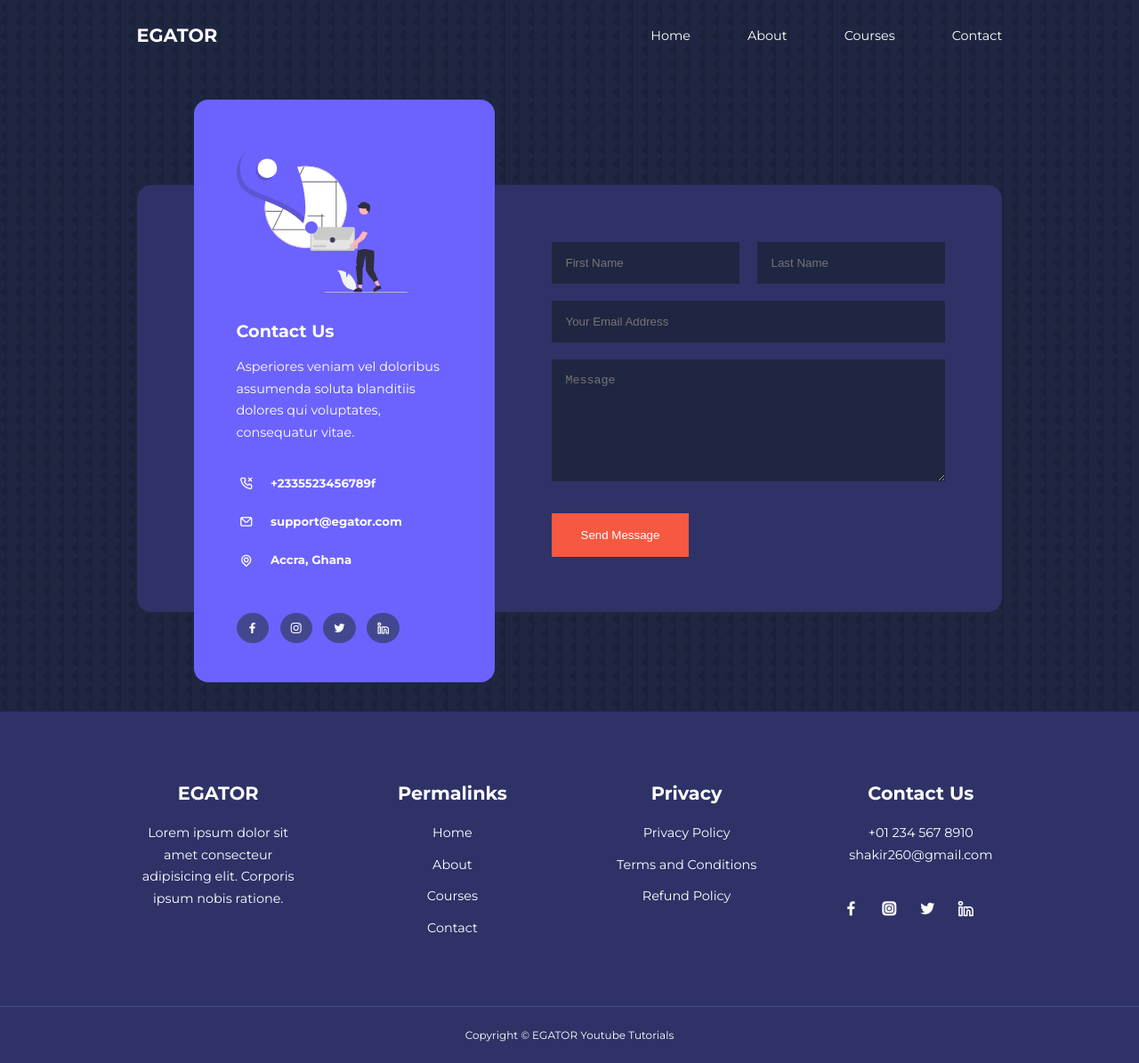
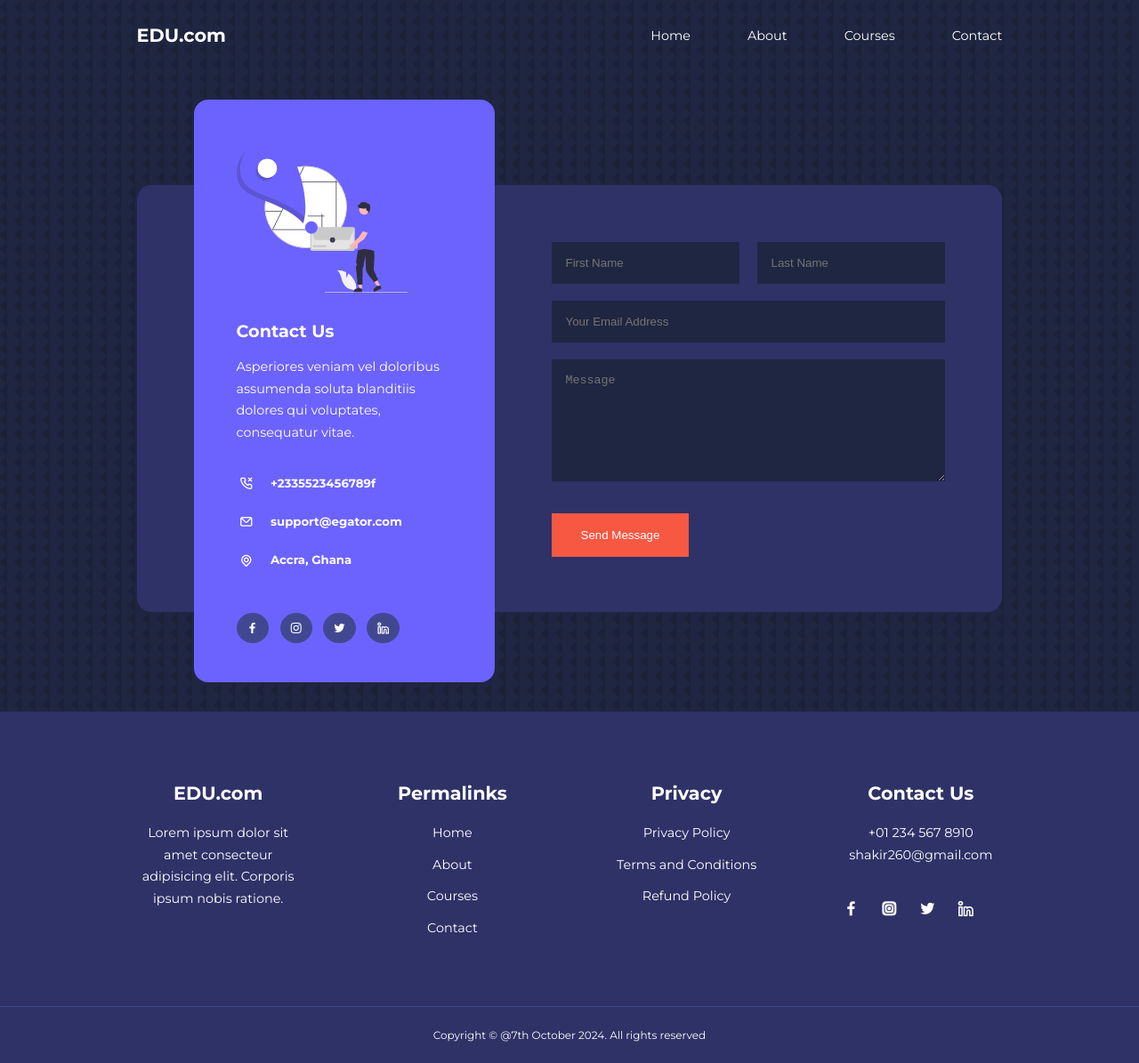
Before and after one commit to Bintu124/educawebsite, a plain HTML site: page contact.html in a window 1280 px wide. Shown: the whole page at 89% size. Drawn offline with nearby package versions, Linux system fonts and the light colour scheme.

Commit message:
code update

```diff
--- a/contact.html
+++ b/contact.html
@@ -24,7 +24,7 @@
 <body>
 <nav>
     <div class="container nav-container">
-          <a href="index.html"><h4>EGATOR</h4></a>
+          <a href="index.html"><h4>EDU.com</h4></a>
           <ul class="nav-menu">
             <li><a href="index.html">Home</a></li>
             <li><a href="about.html">About</a></li>
@@ -104,7 +104,7 @@
 <footer class="footer">
     <div class="container footer-container">
     <div class="footer-1">
-    <a href="index.html" class="footer-logo"><h4>EGATOR</h4></a>
+    <a href="index.html" class="footer-logo"><h4>EDU.com</h4></a>
     <p>
       Lorem ipsum dolor sit amet consecteur adipisicing elit. Corporis ipsum nobis ratione.
     </p>
@@ -153,7 +153,7 @@
     </div>
     </div>
     <div class="footer-copyright">
-      <small>Copyright &copy; EGATOR Youtube Tutorials</small>
+      <small>Copyright &copy; @7th October 2024. All rights reserved</small>
     </div>
     </footer>
 
```
Also changed, not shown: about.html (+3 -3 lines), courses.html (+3 -3 lines), index.html (+5 -4 lines).
